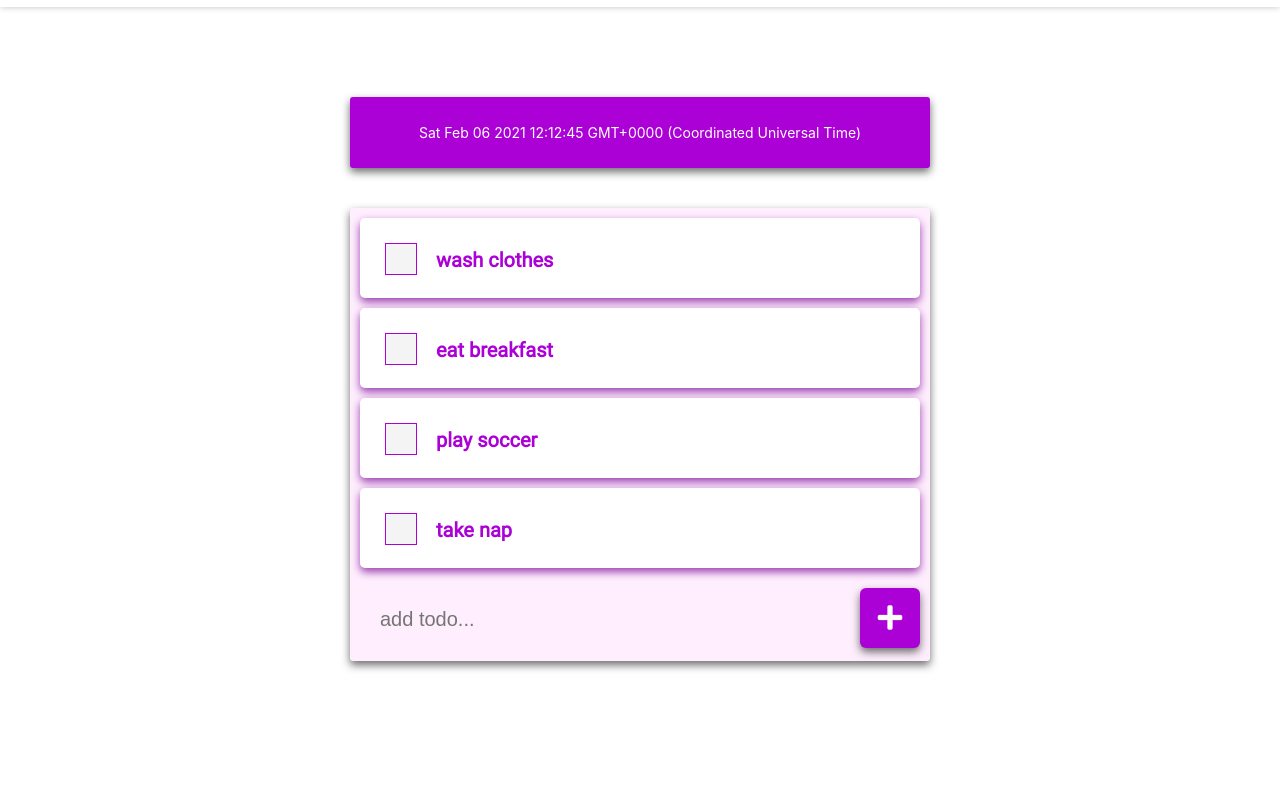
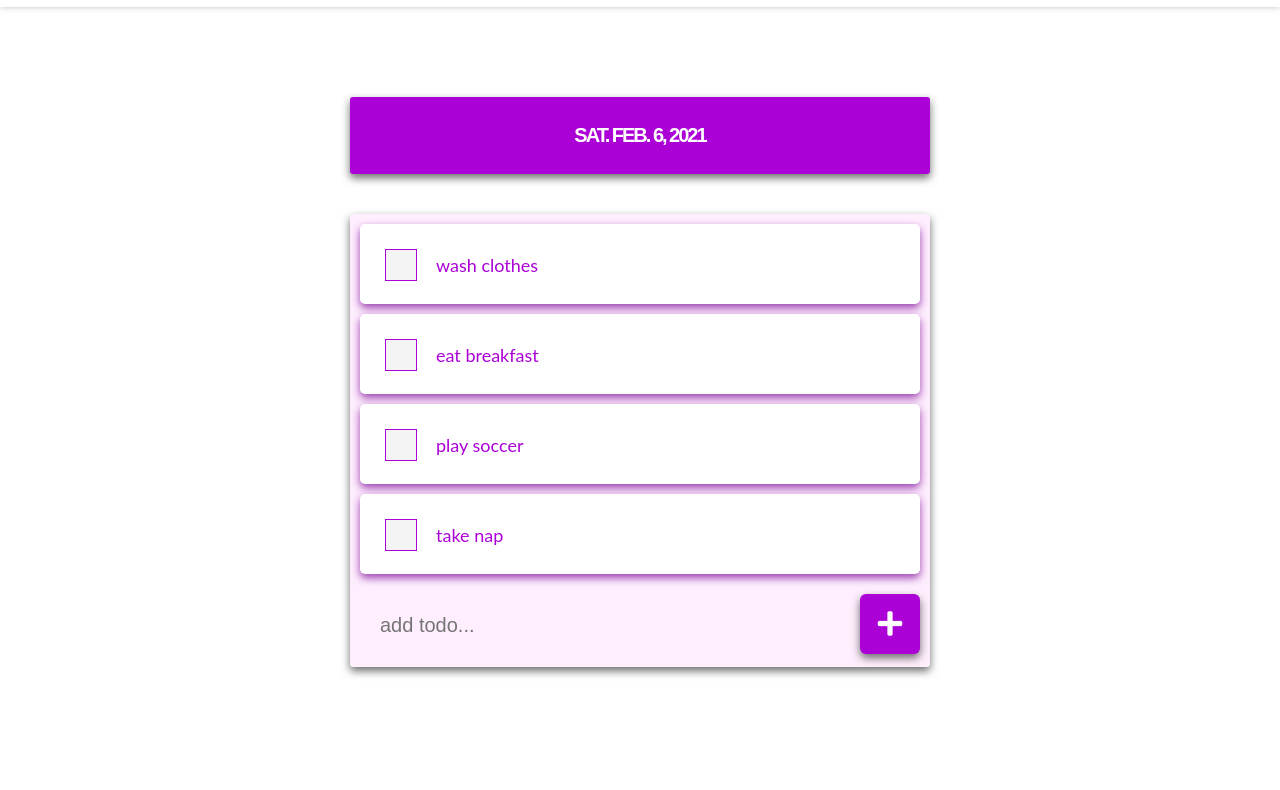
Before and after one commit to peterihimire/benkih-todo-v2, a website: page dist/index.html in a window 1280 px wide. Shown: the part 63-853 px from the top of the page. Drawn offline with Linux system fonts and the light colour scheme; a web font is replaced by a local one.

Commit message:
Modified the look a little, added date to the today heading and other ui minor changes

```diff
--- a/dist/css/fonts.css
+++ b/dist/css/fonts.css
@@ -6,10 +6,6 @@
 @font-face {
   font-family: "lato-light";
   src: url("../fonts/lato/Lato-Light.ttf");
-}
-@font-face {
-  font-family: "trueno-hairline";
-  src: url("../fonts/lato/Lato-Hairline.ttf");
 }
 @font-face {
   font-family: "lato-semibold";
--- a/dist/css/style.css
+++ b/dist/css/style.css
@@ -12,15 +12,16 @@
   --line-height: 1.3;
   --main-transition: all 0.5s linear;
 
-  --font: "inter", sans-serif;
-  --font-bold: "inter-bold", sans-serif;
-  --font-lite: "inter-light", sans-serif;
-  --font-xlite: "inter-extralight", sans-serif;
-  --font-smbold: "inter-semibold", sans-serif;
-  --font-xbold: "inter-extrabold", sans-serif;
+  --font: "lato", sans-serif;
+  --font-bold: "lato-bold", sans-serif;
+  --font-lite: "lato-light", sans-serif;
+  --font-xlite: "lato-extralight", sans-serif;
+  --font-smbold: "lato-semibold", sans-serif;
+  --font-xbold: "lato-extrabold", sans-serif;
 
   --sec-font: "roboto", sans-serif;
   --sec-font-bold: "roboto-bold", sans-serif;
+  --sec-font-xbold: "roboto-xbold", sans-serif;
   --sec-font-light: "roboto-light", sans-serif;
   --sec-font-thin: "roboto-thin", sans-serif;
 }
@@ -63,7 +64,7 @@ h1,
 h2,
 h3,
 h4 {
-  font-family: var(--sec-font);
+  font-family: var(--font-bold);
   letter-spacing: -2px;
 }
 
@@ -166,7 +167,6 @@ h4 {
   }
 
   .navbar-logo {
-    /* margin: 0 7rem 0 0; */
     text-decoration: none;
     color: var(--primary-color);
     font-size: 2rem;
@@ -182,6 +182,7 @@ h4 {
     box-shadow: 0px 15px 55px rgba(0, 0, 0, 0.1);
   }
 }
+
 @media screen and (min-width: 1170px) {
   .navbar-links {
     height: auto;
@@ -248,8 +249,9 @@ section.todo {
   border-radius: 0.3rem;
   margin: 0 0 4rem 0;
 }
-.todo-date p {
-  font-family: var(--sec-font-bold);
+.todo-date h4 {
+  font-size: 2rem;
+  text-transform: uppercase;
 }
 /***** end of todo date *****/
 
@@ -335,12 +337,11 @@ button i {
   padding: 1.5rem 0 0 1rem;
   color: var(--primary-color);
   text-transform: lowercase;
-  font-size: 2rem;
+  font-size: 1.8rem;
 }
 
 .icon {
   margin: 0 0 0 2rem;
-  /* color: var(--primary-color); */
   font-size: 3rem;
   background-color: var(--secondary-color);
   height: 5rem;
@@ -350,14 +351,12 @@ button i {
   box-shadow: 0 0.4rem 0.8rem 0 rgba(126, 13, 154, 0.781);
 }
 .fa-edit {
-  /* color: var(--primary-color); */
   color: var(--green-color);
   position: absolute;
   left: 12px;
   top: 9px;
 }
 .fa-trash {
-  /* color: var(--primary-color); */
   color: var(--red-color);
   position: absolute;
   left: 12px;
@@ -438,11 +437,8 @@ footer {
 
 .draggable {
   will-change: transform;
-  font-family: var(--sec-font);
-  font-weight: 800;
   list-style-type: none;
   background-color: white;
-  /* color: blue; */
   cursor: move;
   transition: all 200ms;
   user-select: none;
--- a/dist/index.html
+++ b/dist/index.html
@@ -21,10 +21,12 @@
           <div class="navbar-center">
             <div class="navbar-container">
               <div class="navbar-header">
-                <a href="#index" class="navbar-logo">
-                  <!-- <img src="images/logo.png" alt="logo" /> -->
-                  TODO APP
-                </a>
+                <h4>
+                  <a href="#index" class="navbar-logo">
+                    <!-- <img src="images/logo.png" alt="logo" /> -->
+                    TODO APP
+                  </a>
+                </h4>
               </div>
 
               <ul class="navbar-links">
@@ -49,7 +51,7 @@
             <div class="todo-container">
               <div class="todo-wrapper">
                 <div class="todo-date">
-                  <p>Today</p>
+                  <h4>Today</h4>
                 </div>
 
                 <div class="card-wrapper" id="todo-box">
--- a/dist/js/app.js
+++ b/dist/js/app.js
@@ -3,15 +3,38 @@ console.log(todoDate);
 
 const dateTimeFormat = (date) => {
   // const date = new Date();
+  let minutes = date.getMinutes().toString();
+  minutes = minutes < 10 ? "0" + minutes : minutes;
 
-  let minutes = date.getMinutes();
   let hours = date.getHours();
-  let days = date.getDay();
-  let month = date.getMonth()
-  let year = date.getYear()
+  hours = hours % 12;
+  hours = hours ? hours : 12; // the hour 0 is converted to 12
+  let ampm = hours >= 12 ? "pm" : "am";
 
+  let days = ["Sun", "Mon", "Tue", "Wed", "Thu", "Fri", "Sat"];
 
-  console.log(minutes, hours, days,month, year);
-  todoDate.textContent = date;
+  let months = [
+    "Jan",
+    "Feb",
+    "Mar",
+    "Apr",
+    "May",
+    "Jun",
+    "Jul",
+    "Aug",
+    "Sep",
+    "Oct",
+    "Nov",
+    "Dec",
+  ];
+
+  let year = date.getFullYear().toString();
+
+  let time = `${hours} : ${minutes} ${ampm}`;
+  let today = `${days[date.getDay()]}. ${
+    months[date.getMonth()]
+  }. ${date.getDay().toString()}, ${year} `;
+
+  todoDate.firstElementChild.textContent = today;
 };
 dateTimeFormat(new Date());
```
